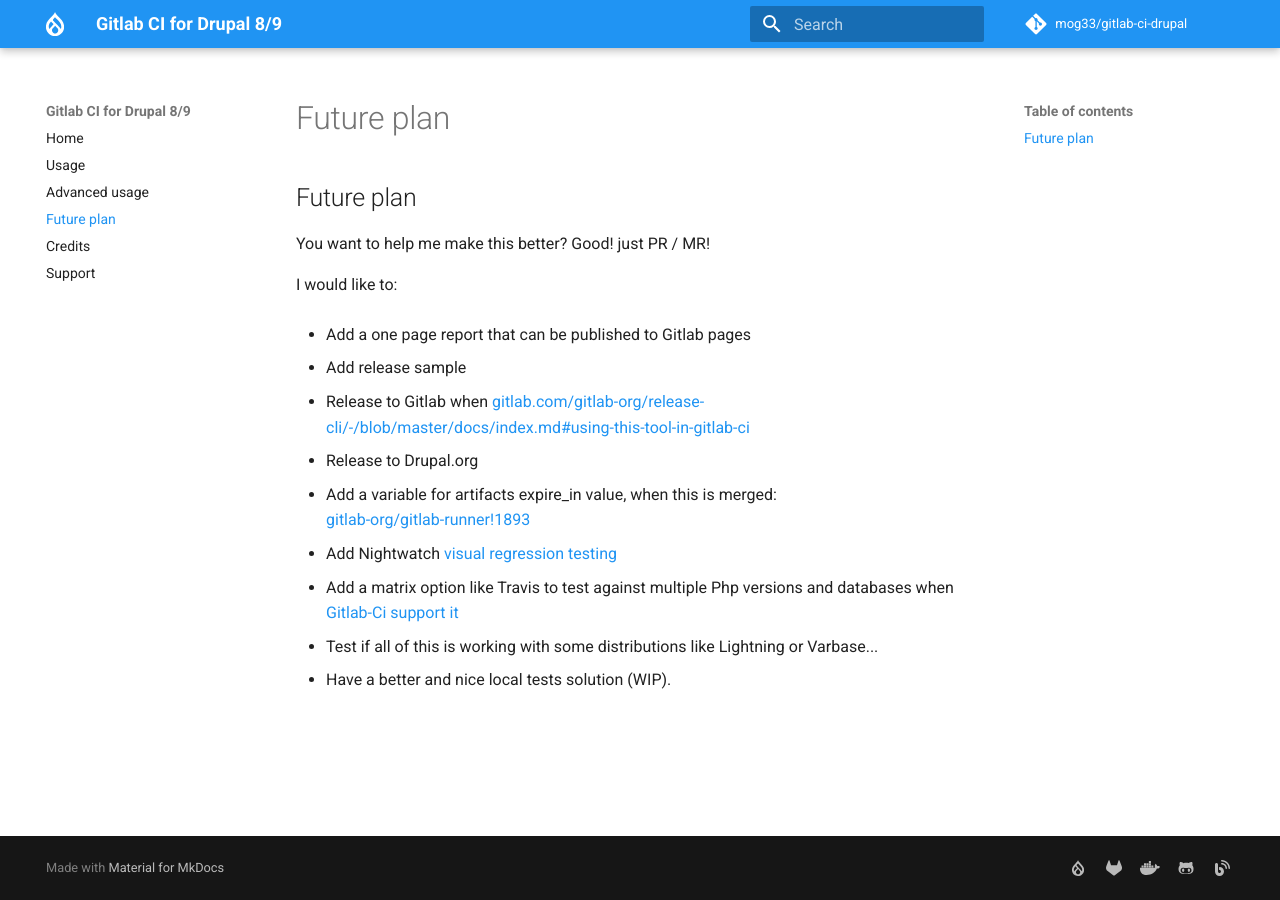
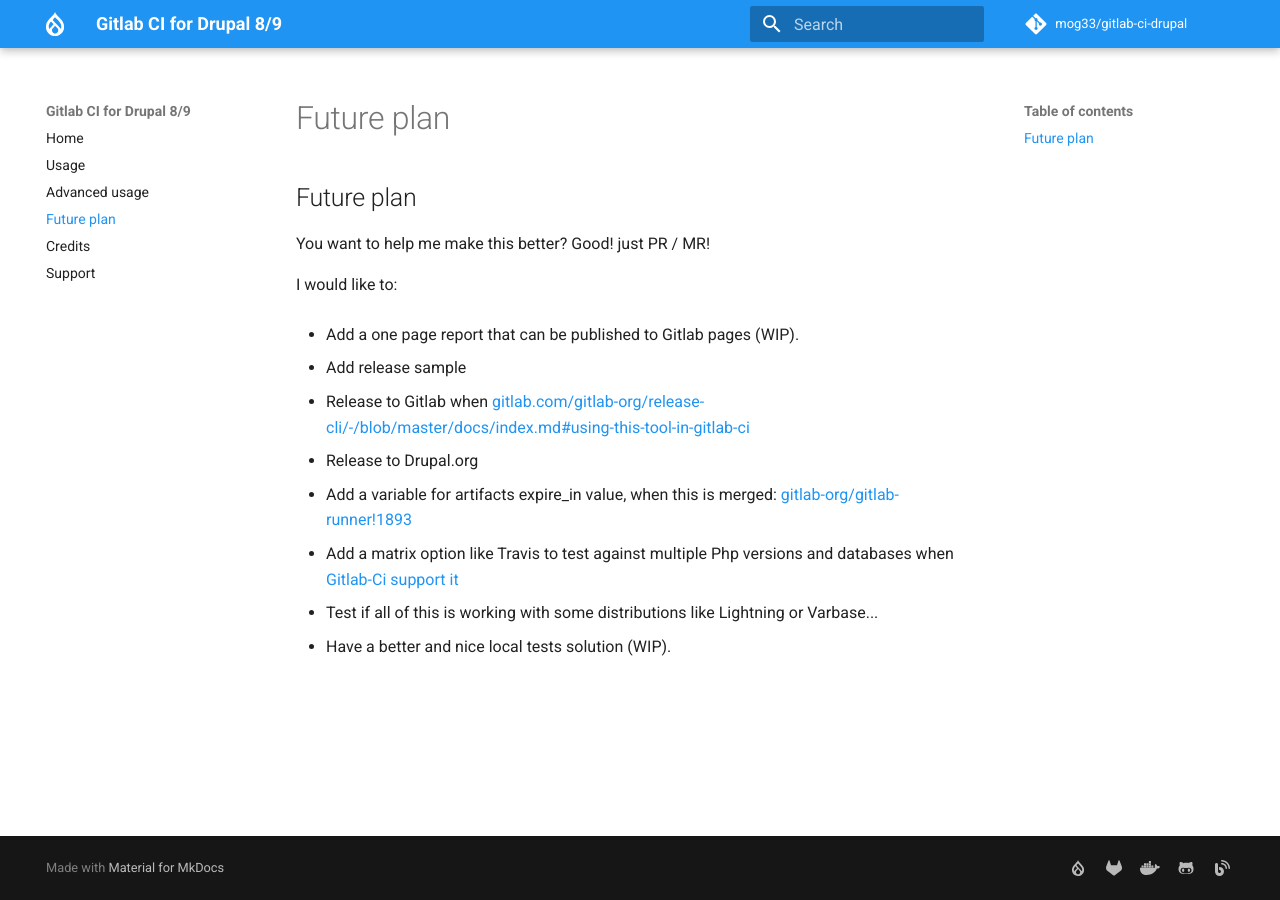
Before and after one commit to mogtofu33/gitlab-ci-drupal, an MkDocs documentation site: the page built from docs/plan.md, in a window 1280 px wide. Built offline with MkDocs 1.6.1 and Material for MkDocs 9.7.7, drawn with Linux system fonts in a browser that asks for light colours; comment, search, counter and statistics services are not loaded.

```diff
--- a/docs/plan.md
+++ b/docs/plan.md
@@ -4,7 +4,7 @@ You want to help me make this better? Good! just PR / MR!
 
 I would like to:
 
-- Add a one page report that can be published to Gitlab pages
+- Add a one page report that can be published to Gitlab pages (WIP).
 
 - Add release sample
  - Release to Gitlab when https://gitlab.com/gitlab-org/release-cli/-/blob/master/docs/index.md#using-this-tool-in-gitlab-ci
@@ -13,8 +13,6 @@ I would like to:
 - Add a variable for artifacts expire_in value, when this is merged:
 https://gitlab.com/gitlab-org/gitlab-runner/-/merge_requests/1893
 
-- Add Nightwatch [visual regression testing](https://github.com/Crunch-io/nightwatch-vrt)
-
 - Add a matrix option like Travis to test against multiple Php versions and
 databases when [Gitlab-Ci support it](https://gitlab.com/gitlab-org/gitlab/issues/23405)
 
```
Also changed, not shown: README.md (+0 -2 lines), starter.gitlab-ci.yml (+8 -4 lines).
